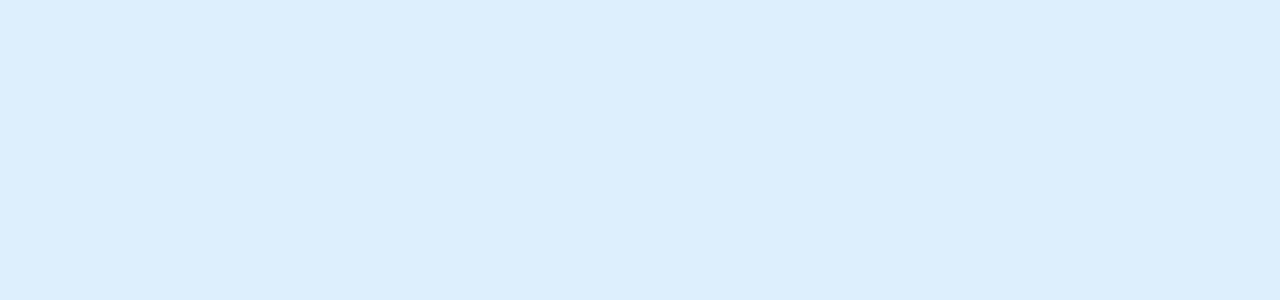
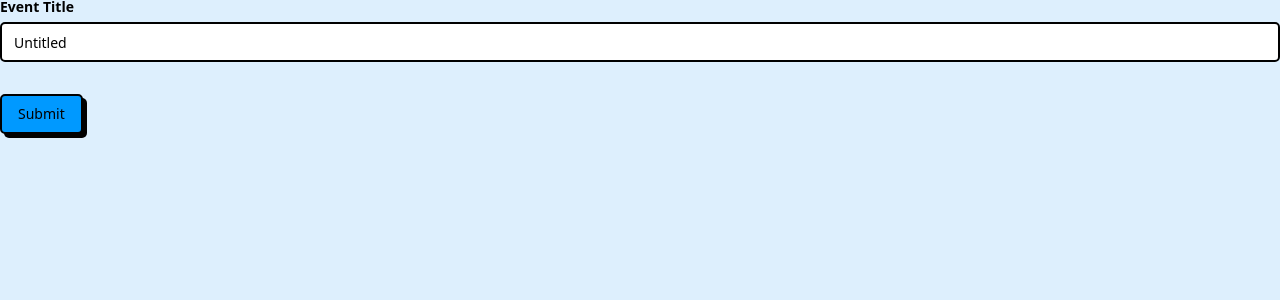
Before and after one commit to SidmoGoesBrrr/weschedule, a Next.js app: page /eventcreator in a window 1280 px wide. Shown: the top 300 px of the page. Built offline with nearby package versions, Linux system fonts and the light colour scheme.

Commit message:
created custom form element, added title field

```diff
--- a/app/eventcreator/page.tsx
+++ b/app/eventcreator/page.tsx
@@ -1,11 +1,11 @@
-// import { EventCreatorForm } from '@/components/eventcreatorform'
+import { EventCreatorForm } from '@/components/eventcreatorform'
 // import { DateSelector } from '@/components/dateselector'
 
 export default function EventCreator() {
     return (
         <div className="">
-            {/* <EventCreatorForm/>
-            <DateSelector/> */}
+            <EventCreatorForm/>
+            {/* <DateSelector/> */}
         </div>
     );
 }
--- /dev/null
+++ b/components/eventcreatorform.tsx
@@ -0,0 +1,63 @@
+'use client';
+
+import { z } from 'zod';
+import { useForm } from "react-hook-form"
+import { zodResolver } from "@hookform/resolvers/zod"
+
+import { Button } from "@/components/ui/button";
+import {
+    Form,
+    FormControl,
+    FormDescription,
+    FormField,
+    FormItem,
+    FormLabel,
+    FormMessage,
+} from "@/components/ui/form"
+import { Input } from "@/components/ui/input";
+
+const formSchema = z.object({
+    title: z.string().min(1).max(50),
+    description: z.string().min(0).max(1000),
+    dates: z.array(z.iso.date()),
+    timestart: z.iso.time(),
+    timeend: z.iso.time()
+});
+
+export function EventCreatorForm() {
+    const form = useForm<z.infer<typeof formSchema>>({
+        resolver: zodResolver(formSchema),
+        defaultValues: {
+            title: "Untitled",
+            description: "",
+            dates: [new Date().toISOString().slice(0, 10)],
+            timestart: "",
+            timeend: ""
+        },
+    });
+
+    function onSubmit(values: z.infer<typeof formSchema>) {
+        // only called when schema matches
+        console.log(values);
+    }
+
+    return (
+        <Form {...form}>
+            <form onSubmit={form.handleSubmit(onSubmit)} className="space-y-8">
+                <FormField
+                    control={form.control}
+                    name="title"
+                    render={({ field }) => (
+                        <FormItem>
+                            <FormLabel>Event Title</FormLabel>
+                            <FormControl>
+                                <Input placeholder="Untitled" {...field} />
+                            </FormControl>
+                        </FormItem>
+                    )}
+                />
+                <Button type="submit">Submit</Button>
+            </form>
+        </Form>
+    )
+}
--- /dev/null
+++ b/components/ui/form.tsx
@@ -0,0 +1,167 @@
+"use client"
+
+import * as LabelPrimitive from "@radix-ui/react-label"
+import { Slot } from "@radix-ui/react-slot"
+import {
+  Controller,
+  FormProvider,
+  useFormContext,
+  useFormState,
+  type ControllerProps,
+  type FieldPath,
+  type FieldValues,
+} from "react-hook-form"
+
+import * as React from "react"
+
+import { Label } from "@/components/ui/label"
+
+import { cn } from "@/lib/utils"
+
+const Form = FormProvider
+
+type FormFieldContextValue<
+  TFieldValues extends FieldValues = FieldValues,
+  TName extends FieldPath<TFieldValues> = FieldPath<TFieldValues>,
+> = {
+  name: TName
+}
+
+const FormFieldContext = React.createContext<FormFieldContextValue>(
+  {} as FormFieldContextValue,
+)
+
+function FormField<
+  TFieldValues extends FieldValues = FieldValues,
+  TName extends FieldPath<TFieldValues> = FieldPath<TFieldValues>,
+>({ ...props }: ControllerProps<TFieldValues, TName>) {
+  return (
+    <FormFieldContext.Provider value={{ name: props.name }}>
+      <Controller {...props} />
+    </FormFieldContext.Provider>
+  )
+}
+
+const useFormField = () => {
+  const fieldContext = React.useContext(FormFieldContext)
+  const itemContext = React.useContext(FormItemContext)
+  const { getFieldState } = useFormContext()
+  const formState = useFormState({ name: fieldContext.name })
+  const fieldState = getFieldState(fieldContext.name, formState)
+
+  if (!fieldContext) {
+    throw new Error("useFormField should be used within <FormField>")
+  }
+
+  const { id } = itemContext
+
+  return {
+    id,
+    name: fieldContext.name,
+    formItemId: `${id}-form-item`,
+    formDescriptionId: `${id}-form-item-description`,
+    formMessageId: `${id}-form-item-message`,
+    ...fieldState,
+  }
+}
+
+type FormItemContextValue = {
+  id: string
+}
+
+const FormItemContext = React.createContext<FormItemContextValue>(
+  {} as FormItemContextValue,
+)
+
+function FormItem({ className, ...props }: React.ComponentProps<"div">) {
+  const id = React.useId()
+
+  return (
+    <FormItemContext.Provider value={{ id }}>
+      <div
+        data-slot="form-item"
+        className={cn("grid gap-2", className)}
+        {...props}
+      />
+    </FormItemContext.Provider>
+  )
+}
+
+function FormLabel({
+  className,
+  ...props
+}: React.ComponentProps<typeof LabelPrimitive.Root>) {
+  const { error, formItemId } = useFormField()
+
+  return (
+    <Label
+      data-slot="form-label"
+      data-error={!!error}
+      className={cn("font-heading", className)}
+      htmlFor={formItemId}
+      {...props}
+    />
+  )
+}
+
+function FormControl({ ...props }: React.ComponentProps<typeof Slot>) {
+  const { error, formItemId, formDescriptionId, formMessageId } = useFormField()
+
+  return (
+    <Slot
+      data-slot="form-control"
+      id={formItemId}
+      aria-describedby={
+        !error
+          ? `${formDescriptionId}`
+          : `${formDescriptionId} ${formMessageId}`
+      }
+      aria-invalid={!!error}
+      {...props}
+    />
+  )
+}
+
+function FormDescription({ className, ...props }: React.ComponentProps<"p">) {
+  const { formDescriptionId } = useFormField()
+
+  return (
+    <p
+      data-slot="form-description"
+      id={formDescriptionId}
+      className={cn("text-sm font-base text-foreground", className)}
+      {...props}
+    />
+  )
+}
+
+function FormMessage({ className, ...props }: React.ComponentProps<"p">) {
+  const { error, formMessageId } = useFormField()
+  const body = error ? String(error?.message ?? "") : props.children
+
+  if (!body) {
+    return null
+  }
+
+  return (
+    <p
+      data-slot="form-message"
+      id={formMessageId}
+      className={cn("text-sm font-base text-red-500", className)}
+      {...props}
+    >
+      {body}
+    </p>
+  )
+}
+
+export {
+  useFormField,
+  Form,
+  FormItem,
+  FormLabel,
+  FormControl,
+  FormDescription,
+  FormMessage,
+  FormField,
+}
--- /dev/null
+++ b/components/ui/input.tsx
@@ -0,0 +1,19 @@
+import * as React from "react"
+
+import { cn } from "@/lib/utils"
+
+function Input({ className, type, ...props }: React.ComponentProps<"input">) {
+  return (
+    <input
+      type={type}
+      data-slot="input"
+      className={cn(
+        "flex h-10 w-full rounded-base border-2 border-border bg-secondary-background selection:bg-main selection:text-main-foreground px-3 py-2 text-sm font-base text-foreground file:border-0 file:bg-transparent file:text-sm file:font-heading placeholder:text-foreground/50 focus-visible:outline-hidden focus-visible:ring-2 focus-visible:ring-black focus-visible:ring-offset-2 disabled:cursor-not-allowed disabled:opacity-50",
+        className,
+      )}
+      {...props}
+    />
+  )
+}
+
+export { Input }
--- /dev/null
+++ b/components/ui/label.tsx
@@ -0,0 +1,25 @@
+"use client"
+
+import * as LabelPrimitive from "@radix-ui/react-label"
+
+import * as React from "react"
+
+import { cn } from "@/lib/utils"
+
+function Label({
+  className,
+  ...props
+}: React.ComponentProps<typeof LabelPrimitive.Root>) {
+  return (
+    <LabelPrimitive.Root
+      data-slot="label"
+      className={cn(
+        "text-sm font-heading leading-none peer-disabled:cursor-not-allowed peer-disabled:opacity-70",
+        className,
+      )}
+      {...props}
+    />
+  )
+}
+
+export { Label }
```
